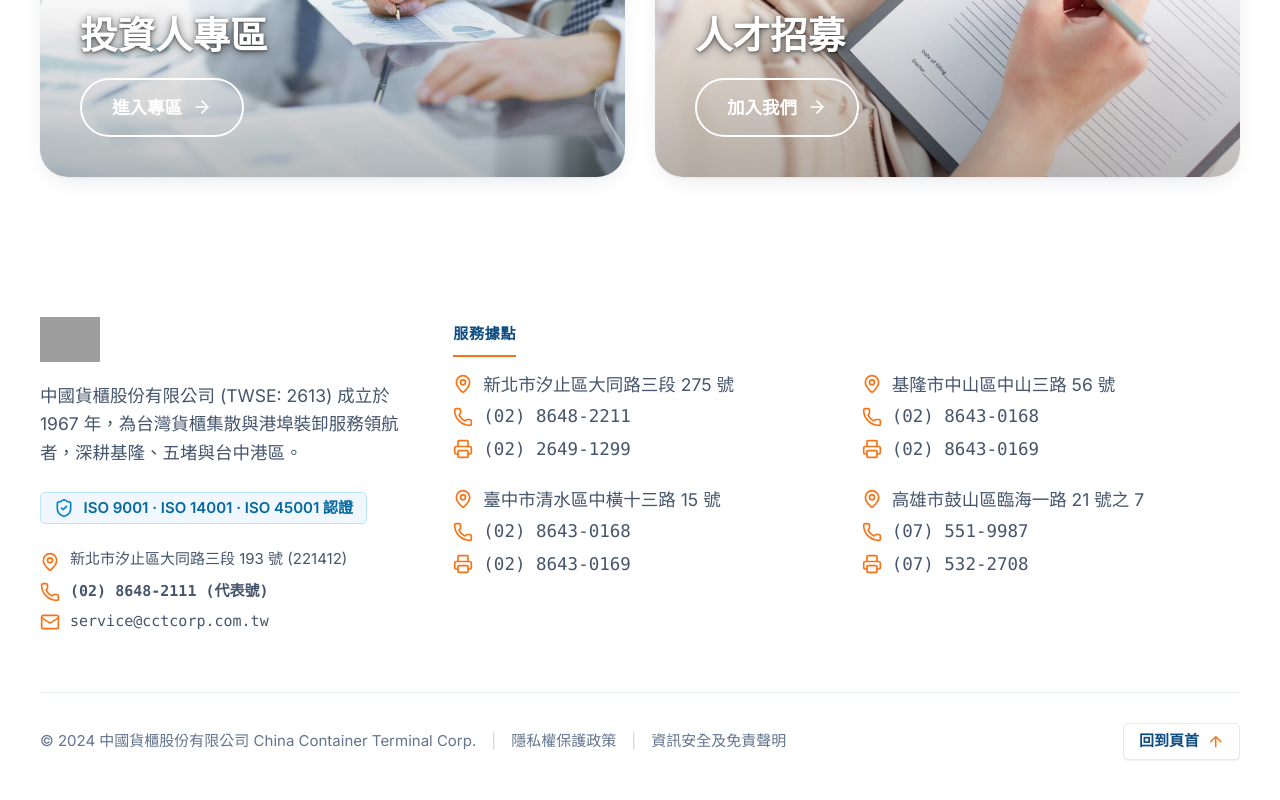
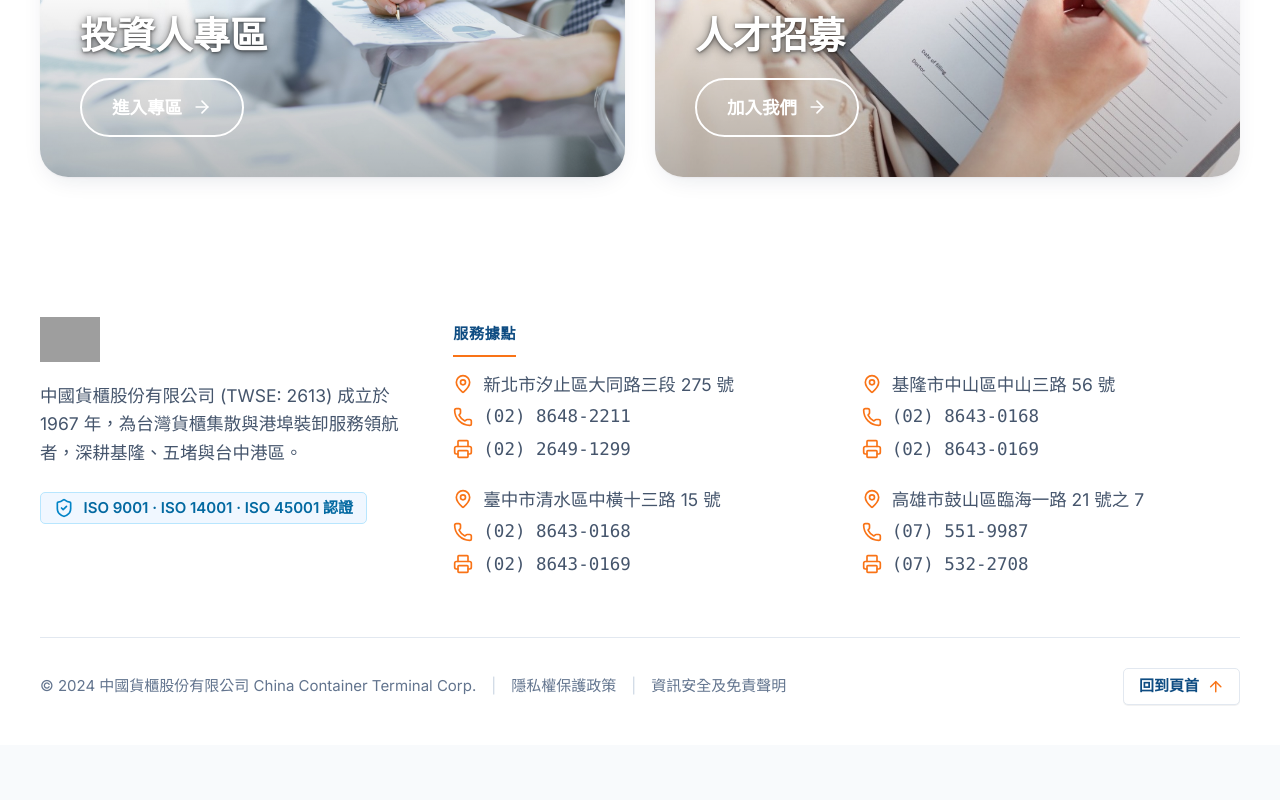
Before and after one commit to jc0630/cctc, a React (Vite) app: page / in a window 1280 px wide. Shown: the part 5310-6110 px from the top of the page. After the commit the page ends 6055 px from the top, so only its background shows below. Built offline with nearby package versions, Linux system fonts and the light colour scheme; grey boxes are pictures that could not be loaded.

Commit message:
Remove duplicate HQ contact block from footer
The old single-address contact info (193號 / (02)8648-2111 / email)
duplicated what's now covered by the "服務據點" locations list.

Co-Authored-By: Claude Sonnet 5 <noreply@anthropic.com>

```diff
--- a/src/components/Footer.tsx
+++ b/src/components/Footer.tsx
@@ -1,5 +1,5 @@
 import React from 'react';
-import { ArrowUp, MapPin, Phone, Printer, Mail, ShieldCheck, Globe } from 'lucide-react';
+import { ArrowUp, MapPin, Phone, Printer, ShieldCheck, Globe } from 'lucide-react';
 import { Language } from '../types';
 import { LOGO_URL } from '../data/content';
 
@@ -55,9 +55,8 @@ export const Footer: React.FC<FooterProps> = ({
       <div className="max-w-7xl mx-auto px-4 sm:px-6 lg:px-8 pt-12">
         {/* Top Grid: Company Info + 4 Columns Links */}
         <div className="grid grid-cols-1 md:grid-cols-2 lg:grid-cols-12 gap-8 pb-12 border-b border-slate-200">
-          {/* Col 1: Brand & Contact Info (span 4) */}
-          <div className="lg:col-span-4 flex flex-col justify-between">
-            <div>
+          {/* Col 1: Brand Info (span 4) */}
+          <div className="lg:col-span-4">
             <div className="flex items-center gap-3 mb-4">
               <img
                 src={LOGO_URL}
@@ -76,31 +75,6 @@ export const Footer: React.FC<FooterProps> = ({
             <div className="inline-flex items-center gap-2 px-2.5 py-1 bg-[#f0f7ff] border border-sky-200 text-[#0369a1] text-xs font-semibold rounded-sm mb-5">
               <ShieldCheck className="w-4 h-4 text-[var(--color-primary)]" />
               <span>ISO 9001 · ISO 14001 · ISO 45001 認證</span>
-              </div>
-            </div>
-
-            {/* Direct Contact Details */}
-            <div className="space-y-2 text-xs text-slate-600 font-normal">
-              <div className="flex items-start gap-2">
-                <MapPin className="w-4 h-4 text-[#f97316] shrink-0 mt-0.5" />
-                <span>
-                  {language === 'zh'
-                    ? '新北市汐止區大同路三段 193 號 (221412)'
-                    : 'No. 193, Sec. 3, Datong Rd., Xizhi Dist., New Taipei City 221412'}
-                </span>
-              </div>
-              <div className="flex items-center gap-2">
-                <Phone className="w-4 h-4 text-[#f97316] shrink-0" />
-                <a href="tel:0286482111" className="hover:text-[#f97316] font-mono font-semibold">
-                  (02) 8648-2111 (代表號)
-                </a>
-              </div>
-              <div className="flex items-center gap-2">
-                <Mail className="w-4 h-4 text-[#f97316] shrink-0" />
-                <a href="mailto:service@cctcorp.com.tw" className="hover:text-[#f97316] font-mono">
-                  service@cctcorp.com.tw
-                </a>
-              </div>
             </div>
           </div>
 
```
Lines whose indentation alone changed are shown as unchanged.
